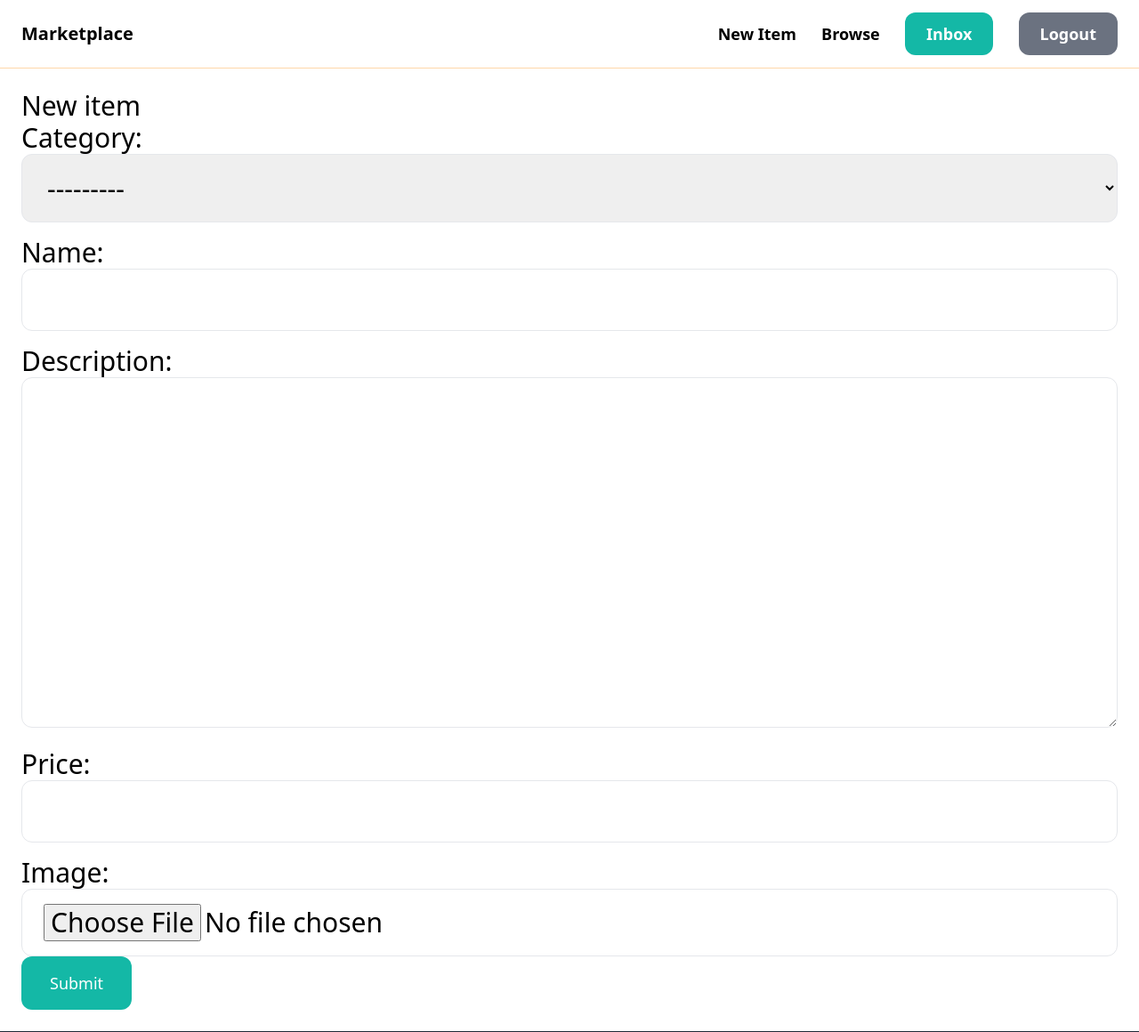
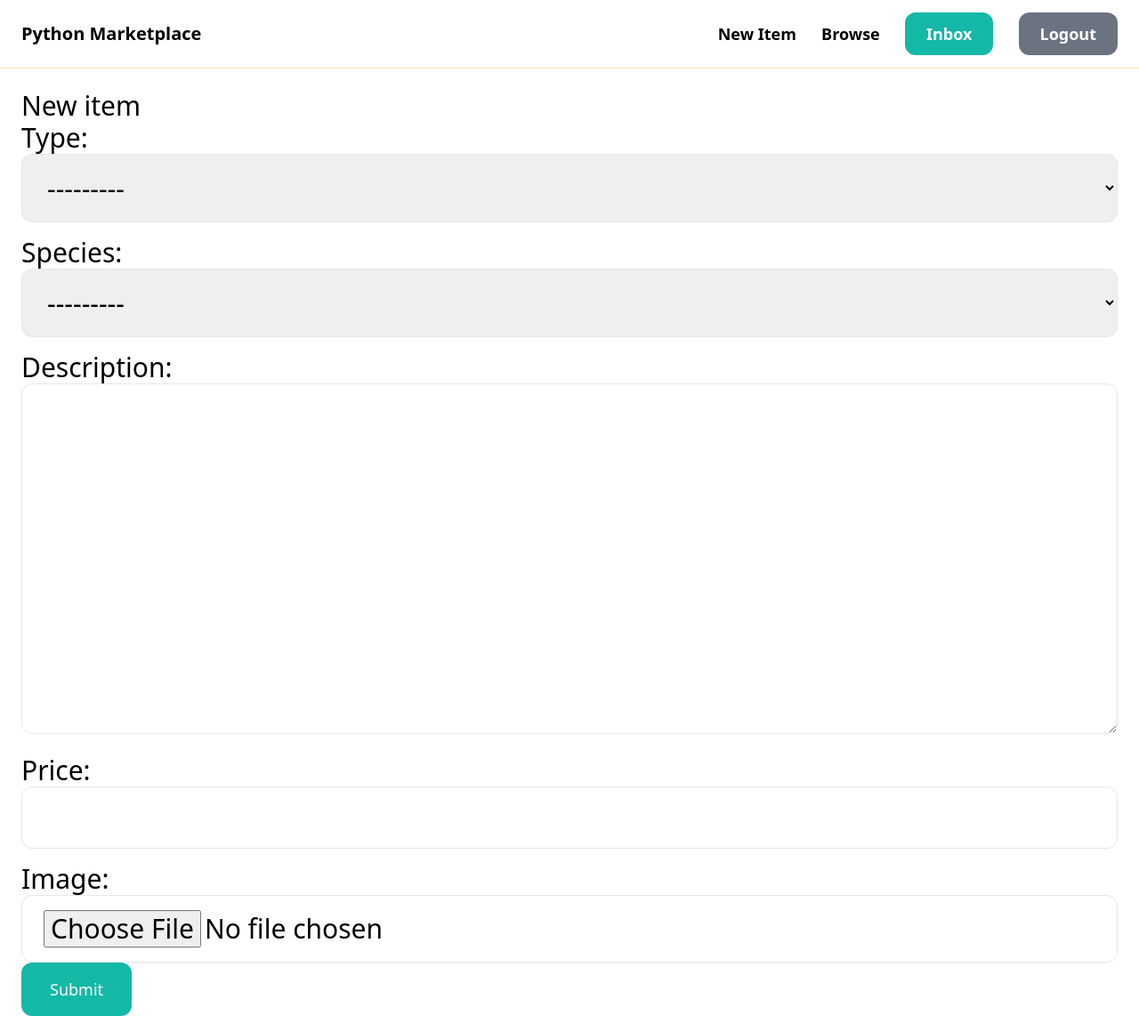
Before and after one commit to GodisE/python-marketplace, a Django app: page /items/new/ in a window 1280 px wide. Shown: the top 1160 px of the page at 89% size. Run offline with Django 3.2, Linux system fonts and the light colour scheme; a user stored in the database is signed in; data comes from the database, SQL or seed files in the repository; data that the repository does not hold is empty; some libraries are stand-ins or nearby versions.

```diff
--- a/projects/marketplace/marketplace/core/templates/core/base.html
+++ b/projects/marketplace/marketplace/core/templates/core/base.html
@@ -5,11 +5,11 @@
     <meta name="viewport" content="width=device-width, initial-scale=1.0">
     <script src="https://cdn.tailwindcss.com"></script>
     {% comment %} tab title will show up as 'Welcome | Marketplace' {% endcomment %}
-    <title> {% block title%} {% endblock %} | Marketplace</title>
+    <title> {% block title%} {% endblock %} | Python Marketplace</title>
 </head>
 <body>
     <nav class='px-6 py-6 flex justify-between items-center border-b border-orange-200'>
-        <a href='/' class='text-xl font-semibold'>Marketplace</a>
+        <a href='/' class='text-xl font-semibold'>Python Marketplace</a>
 
         <div class='space-x-6'>
             <a href='{% url "item:new" %}' class='text-lg font-semibold hover:text-black-500'>New Item</a>
--- a/projects/marketplace/marketplace/core/views.py
+++ b/projects/marketplace/marketplace/core/views.py
@@ -1,17 +1,17 @@
 from django.shortcuts import render, redirect
 from django.contrib.auth import logout
 from django.contrib.auth.decorators import login_required
-from item.models import Category, Item
+from item.models import Type, Item
 
 from .forms import SignupForm
 
 
 def index(request):
     items = Item.objects.filter(is_sold=False)[0:6]
-    categories = Category.objects.all()
+    types = Type.objects.all()
 
     return render(request, 'core/index.html', {
-        'categories': categories,
+        'types': types,
         "items": items
     })
 
--- a/projects/marketplace/marketplace/item/admin.py
+++ b/projects/marketplace/marketplace/item/admin.py
@@ -1,6 +1,6 @@
 from django.contrib import admin
 
-from .models import Category, Item
+from .models import Type, Item
 
-admin.site.register(Category)
+admin.site.register(Type)
 admin.site.register(Item)
--- a/projects/marketplace/marketplace/item/forms.py
+++ b/projects/marketplace/marketplace/item/forms.py
@@ -8,15 +8,14 @@ INPUT_CLASSES = 'w-full py-4 px-6 rounded-xl border text-semibold'
 class NewItemForm(forms.ModelForm):
     class Meta:
         model = Item
-        fields = ('category', 'name', 'description', 'price', 'image')
+        fields = ('type','species', 'description', 'price', 'image')
 
 
         widgets = {
-            'category': forms.Select(attrs={
+            'type': forms.Select(attrs={
             'class': INPUT_CLASSES
-
             }),
-            'name': forms.TextInput(attrs={
+            'species': forms.Select(attrs={
             'class': INPUT_CLASSES
             }),
             'description': forms.Textarea(attrs={
@@ -35,11 +34,14 @@ class NewItemForm(forms.ModelForm):
 class EditItemForm(forms.ModelForm):
     class Meta:
         model = Item
-        fields = ('name', 'description', 'price', 'image', 'is_sold')
+        fields = ('type', 'species', 'description', 'price', 'image', 'is_sold')
 
 
         widgets = {
-            'name': forms.TextInput(attrs={
+            'type': forms.Select(attrs={
+            'class': INPUT_CLASSES
+            }),
+            'species': forms.Select(attrs={
             'class': INPUT_CLASSES
             }),
             'description': forms.Textarea(attrs={
--- a/projects/marketplace/marketplace/item/models.py
+++ b/projects/marketplace/marketplace/item/models.py
@@ -2,21 +2,31 @@ from django.contrib.auth.models import User
 from django.db import models
 
 
-class Category(models.Model):
+class Type(models.Model):
     name = models.CharField(max_length = 225)
 
     class Meta:
         ordering = ('name',)
-        verbose_name_plural = 'Categories'
+        verbose_name_plural = 'Types'
 
 
     def __str__(self):
         return self.name
 
 
+class Species(models.Model):
+    name = models.CharField(max_length = 225)
+
+    class Meta:
+        ordering = ('name',)
+
+
+    def __str__(self):
+        return self.name
+
 class Item(models.Model):
-    category = models.ForeignKey(Category, related_name="items", on_delete=models.CASCADE)
-    name = models.CharField(max_length = 225)
+    type = models.ForeignKey(Type, related_name="items", on_delete=models.CASCADE)
+    species = models.ForeignKey(Species, related_name="items", on_delete=models.CASCADE)
     description = models.TextField(blank=True, null=False)
     price = models.FloatField()
     image = models.ImageField(upload_to='item_images', blank=True, null=True)
@@ -26,7 +36,7 @@ class Item(models.Model):
     created_by= models.ForeignKey(User, related_name="items", on_delete=models.CASCADE)
 
     class Meta:
-        ordering = ('name',)
+        ordering = ('type',)
 
     def __str__(self):
-        return self.name
+        return self.type
--- a/projects/marketplace/marketplace/item/views.py
+++ b/projects/marketplace/marketplace/item/views.py
@@ -3,30 +3,30 @@ from django.db.models import Q
 from django.shortcuts import render, get_object_or_404, redirect
 
 from .forms import NewItemForm, EditItemForm
-from .models import Item, Category
+from .models import Item, Type
 
 def search(request):
      query = request.GET.get('query', '')
-     category_id = request.GET.get('category', 0)
+     type_id = request.GET.get('type', 0)
      items = Item.objects.filter(is_sold=False)
-     categories = Category.objects.all()
+     types = Type.objects.all()
 
      if query:
           items = items.filter(Q(name__icontains=query) | Q(description__icontains=query))
 
-     if category_id:
-          items = items.filter(category_id=category_id)
+     if type_id:
+          items = items.filter(type_id=type_id)
 
      return render(request, 'item/items.html', {
           'items': items,
           'query': query,
-          'categories': categories,
-          'category_id': int(category_id)
+          'types': types,
+          'type_id': int(type_id)
      })
 
 def detail(request, pk):
     item = get_object_or_404(Item, pk=pk)
-    related_items = Item.objects.filter(category=item.category, is_sold=False).exclude(pk=pk)[0:3]
+    related_items = Item.objects.filter(type=item.type, is_sold=False).exclude(pk=pk)[0:3]
 
     return render(request, 'item/detail.html', {
         'item': item,
```
Also changed, not shown: projects/marketplace/marketplace/core/templates/core/index.html (+5 -4 lines), projects/marketplace/marketplace/item/migrations/0001_initial.py (deleted), projects/marketplace/marketplace/item/migrations/0002_alter_category_options_item.py (deleted).
